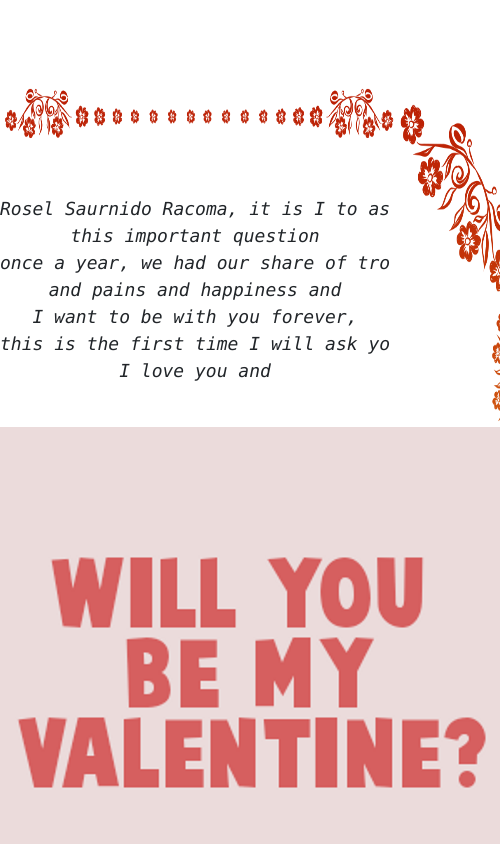
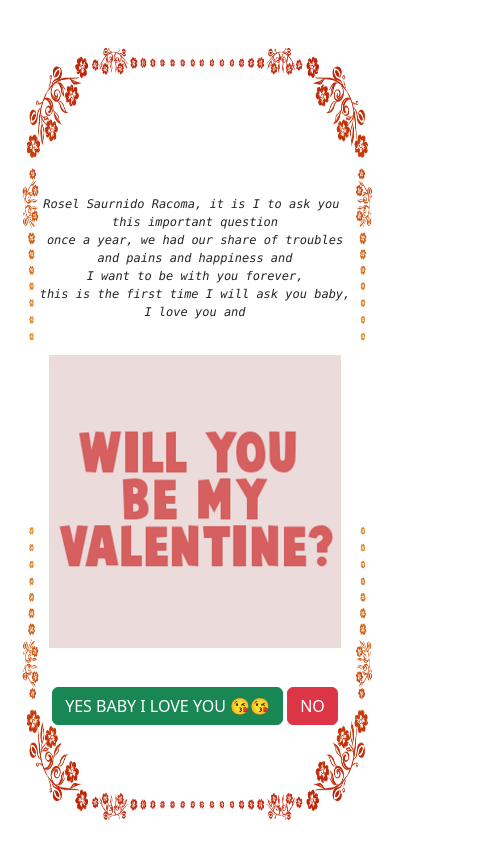
Before and after one commit to AeonKatana/RoselValentine, a plain HTML site: page index.html in a window 390 px wide. Shown: the top 844 px of the page, 500 px wide, since content can reach past the window. Drawn offline with nearby package versions, Linux system fonts and the light colour scheme.

Commit message:
Adjusted size for mobile

```diff
--- a/index.html
+++ b/index.html
@@ -12,8 +12,8 @@
             background-color : white;
             background-image: url(bg.png);
             background-repeat: no-repeat;
-            background-size: 720px 1600px;
-            background-position-x: center;
+            background-size: 100% 90%;
+
         }
         .gif{
             text-align: center;
@@ -29,8 +29,8 @@
 </head>
 <body>
     <div class="gif">
-        <div>
-            <pre style="font-size: 18px;font-style: italic;">
+        <div class="mb-3">
+            <pre style="font-size: 12px;font-style: italic;">
 Rosel Saurnido Racoma, it is I to ask you
 this important question
 once a year, we had our share of troubles
@@ -40,7 +40,7 @@ this is the first time I will ask you baby,
 I love you and
             </pre>
         </div>
-        <img src="valgif.gif" alt="">
+        <img src="valgif.gif" alt="" width="75%">
         <div class="buttons">
             <button class="btn btn-success" id="YES" data-bs-toggle="modal" data-bs-target="#staticBackdrop">YES BABY I LOVE YOU 😘😘</button>
             <button class="btn btn-danger" id="NO">NO</button>
@@ -48,7 +48,7 @@ I love you and
     </div>
 
   <!-- Modal -->
-  <div class="modal fade" style="margin-top: 50%;" id="staticBackdrop" data-bs-backdrop="static" data-bs-keyboard="false" tabindex="-1" aria-labelledby="staticBackdropLabel" aria-hidden="true">
+  <div class="modal fade" style="margin-top: 20%;" id="staticBackdrop" data-bs-backdrop="static" data-bs-keyboard="false" tabindex="-1" aria-labelledby="staticBackdropLabel" aria-hidden="true">
     <div class="modal-dialog " style="background-color: pink;">
       <div class="modal-content" style="background-color: white;">
         <div class="modal-header text-center">
@@ -76,11 +76,11 @@ I love you and
              $('#NO').text('EHHH YAW KO NGAAA BEHHH')
         }else if(noClickTimes == 2){
             $('#YES').text('YESSSS I LOVE YOUU TOOOOO');
-             $('#YES').css("font-size","30px");
+             $('#YES').css("font-size","25px");
              $('#NO').text('AYAW KOOOO BLEHHH')
         }else if(noClickTimes > 2){
             $('#YES').text('BEHHHH BEHHHH 🥺🥺🥺 I love you , yes kana');
-             $('#YES').css("font-size","100px");
+             $('#YES').css("font-size","30px");
              $('#NO').hide()
         }
 
```
